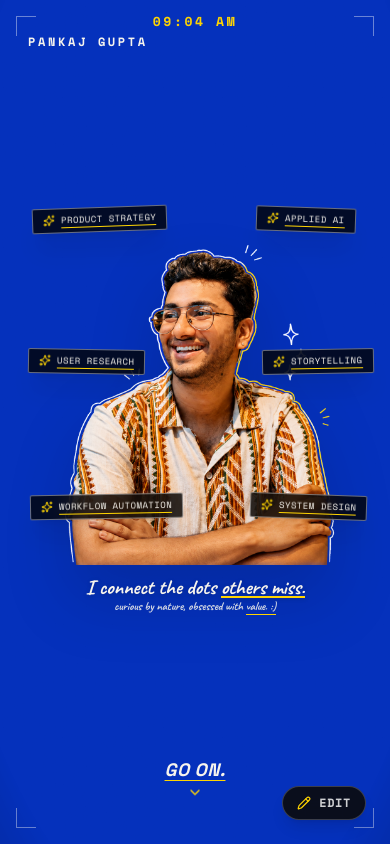
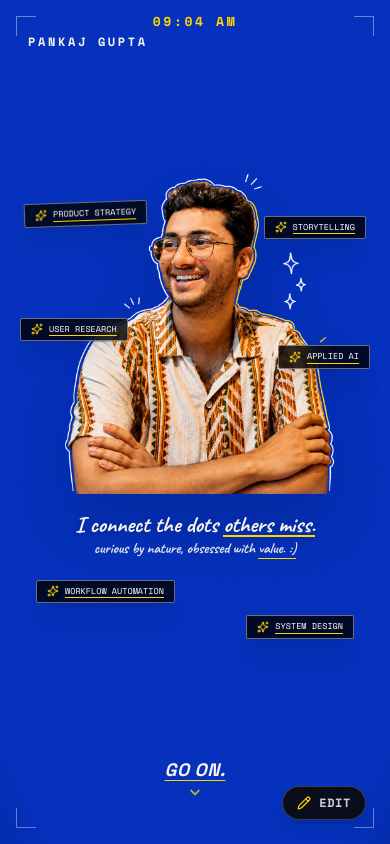
Before and after one commit to onalunchbreak/pankaj-gupta-portfolio, a Next.js app: page / in a window 390 px wide. Shown: the top 844 px of the page. Built offline with nearby package versions, Linux system fonts and the light colour scheme.

Commit message:
feat(responsive): implement fluid mobile hero architecture and optimize career metro spacing

```diff
--- a/package.json
+++ b/package.json
@@ -87,6 +87,7 @@
     "bun-types": "^1.3.4",
     "eslint": "^9",
     "eslint-config-next": "^16.1.1",
+    "puppeteer-core": "^25.7.0",
     "tailwindcss": "^4",
     "tw-animate-css": "^1.3.5",
     "typescript": "^5"
--- a/src/components/sections/best-work-metro.tsx
+++ b/src/components/sections/best-work-metro.tsx
@@ -659,11 +659,7 @@ export default function BestWorkMetro() {
         </div>
       ) : (
         /* ---- Mobile / reduced-motion: stacked station cards ---- */
-        <div className="mx-auto w-full max-w-[1200px] px-5 py-8 sm:px-8 sm:py-12 lg:px-12">
-          <div className="mb-8 flex items-baseline gap-3 border-b border-white/10 pb-3 font-mono text-[11px] uppercase tracking-widest text-[#A3A3A3]">
-            <span className="text-[#FFD400]">{"CAREER METRO"}</span>
-          </div>
-
+        <div className="mx-auto w-full max-w-[1200px] px-5 py-4 sm:px-8 sm:py-6 lg:px-12">
           <div className="grid grid-cols-1 gap-6 md:grid-cols-2">
             {METRO_STATIONS.map((station, i) => (
               <StackedStationCard
--- a/src/components/sections/hero.tsx
+++ b/src/components/sections/hero.tsx
@@ -100,8 +100,8 @@ const MOBILE_CANVAS_BASELINE: StudioNode[] = [
     id: "mob-tag-strategy",
     type: "tag",
     text: "PRODUCT STRATEGY",
-    x: 8,
-    y: 18,
+    x: 32,
+    y: 72,
     scale: 1,
     rotation: -2,
     fontSize: 9,
@@ -110,13 +110,13 @@ const MOBILE_CANVAS_BASELINE: StudioNode[] = [
     highlight: false,
   },
   {
-    id: "mob-tag-ai",
+    id: "mob-tag-storytelling",
     type: "tag",
-    text: "APPLIED AI",
-    x: 232,
-    y: 18,
+    text: "STORYTELLING",
+    x: 220,
+    y: 92,
     scale: 1,
-    rotation: 2,
+    rotation: 0,
     fontSize: 9,
     fontFamily: "mono",
     color: "#F7F4ED",
@@ -126,23 +126,23 @@ const MOBILE_CANVAS_BASELINE: StudioNode[] = [
     id: "mob-tag-research",
     type: "tag",
     text: "USER RESEARCH",
-    x: 4,
-    y: 160,
+    x: 10,
+    y: 215,
     scale: 1,
-    rotation: 1,
+    rotation: 0,
     fontSize: 9,
     fontFamily: "mono",
     color: "#F7F4ED",
     highlight: false,
   },
   {
-    id: "mob-tag-storytelling",
+    id: "mob-tag-ai",
     type: "tag",
-    text: "STORYTELLING",
-    x: 238,
-    y: 160,
+    text: "APPLIED AI",
+    x: 242,
+    y: 270,
     scale: 1,
-    rotation: -1,
+    rotation: 0,
     fontSize: 9,
     fontFamily: "mono",
     color: "#F7F4ED",
@@ -152,10 +152,10 @@ const MOBILE_CANVAS_BASELINE: StudioNode[] = [
     id: "mob-tag-automation",
     type: "tag",
     text: "WORKFLOW AUTOMATION",
-    x: 6,
-    y: 305,
+    x: 8,
+    y: 445,
     scale: 1,
-    rotation: -1,
+    rotation: 0,
     fontSize: 9,
     fontFamily: "mono",
     color: "#F7F4ED",
@@ -165,10 +165,10 @@ const MOBILE_CANVAS_BASELINE: StudioNode[] = [
     id: "mob-tag-system",
     type: "tag",
     text: "SYSTEM DESIGN",
-    x: 226,
-    y: 305,
+    x: 232,
+    y: 495,
     scale: 1,
-    rotation: 2,
+    rotation: 0,
     fontSize: 9,
     fontFamily: "mono",
     color: "#F7F4ED",
@@ -806,6 +806,8 @@ export default function Hero() {
         body: JSON.stringify({
           nodes,
           portrait: { scale, x: xOffset, y: yOffset },
+          mobileNodes,
+          mobilePortrait: { scale: mobileScale, x: mobileXOffset, y: mobileYOffset },
         }),
       });
 
@@ -1193,13 +1195,12 @@ export default function Hero() {
         </div>
 
         {/* ============================================================ */}
-        {/* MOBILE & TABLET VIEW (lg:hidden) — OPTICALLY CENTERED STAGE  */}
+        {/* MOBILE & TABLET VIEW (lg:hidden) — FULLY RESPONSIVE STAGE    */}
         {/* ============================================================ */}
-        <div className="relative z-10 flex w-full flex-col items-center justify-center lg:hidden my-auto py-1">
-
-          {/* 1. Optical Center Stage: 130% Scaled Portrait + Draggable Mobile Nodes */}
-          <div className="relative w-full max-w-[380px] sm:max-w-[480px] h-[380px] sm:h-[460px] flex items-center justify-center my-0.5">
-
+        <div className="relative z-10 flex w-full max-w-[400px] sm:max-w-[480px] flex-col items-center justify-between lg:hidden my-auto py-1">
+
+          {/* 1. Portrait Stage + 4 Framing Silhouette Tags */}
+          <div className="relative w-full h-[340px] sm:h-[400px] flex items-end justify-center my-0.5">
             {/* Centered Cutout Portrait with 130% Default Scale & Full Edit Support */}
             <motion.div
               onClick={(e) => {
@@ -1220,30 +1221,154 @@ export default function Hero() {
                 width={1000}
                 height={1200}
                 priority
-                className="h-full w-auto max-h-[380px] sm:max-h-[460px] object-contain object-bottom select-none pointer-events-none drop-shadow-2xl"
+                className="h-full w-auto max-h-[340px] sm:max-h-[400px] object-contain object-bottom select-none pointer-events-none drop-shadow-2xl"
               />
             </motion.div>
 
-            {/* Mobile Drag-and-Drop Nodes Layer */}
-            <div className="absolute inset-0 z-20 pointer-events-none">
-              {mobileNodes.map(renderMobileNode)}
-            </div>
+            {/* Tag 1: Upper Left (Product Strategy) */}
+            <motion.div
+              initial={{ opacity: 0, x: -8 }}
+              animate={{ opacity: 1, x: 0 }}
+              transition={{ delay: 0.25 }}
+              onClick={(e) => {
+                if (layoutMode && isDev) {
+                  e.stopPropagation();
+                  setSelectedId("mob-tag-strategy");
+                }
+              }}
+              className={`absolute top-[14%] left-1 sm:left-3 z-20 pointer-events-auto transition-all ${
+                selectedId === "mob-tag-strategy" && layoutMode && isDev ? "outline outline-2 outline-[#FFD400] rounded-xs" : ""
+              }`}
+            >
+              <span className="flex items-center gap-1.5 rounded-xs border border-white/40 bg-black/80 backdrop-blur-md px-2.5 py-1 font-mono text-[8.5px] sm:text-[10px] uppercase text-white shadow-xl -rotate-2">
+                <Sparkles className="h-3 w-3 text-[#FFD400] shrink-0" />
+                <span className="border-b border-[#FFD400] whitespace-nowrap">PRODUCT STRATEGY</span>
+              </span>
+            </motion.div>
+
+            {/* Tag 2: Upper Right (Storytelling) */}
+            <motion.div
+              initial={{ opacity: 0, x: 8 }}
+              animate={{ opacity: 1, x: 0 }}
+              transition={{ delay: 0.3 }}
+              onClick={(e) => {
+                if (layoutMode && isDev) {
+                  e.stopPropagation();
+                  setSelectedId("mob-tag-storytelling");
+                }
+              }}
+              className={`absolute top-[18%] right-1 sm:right-3 z-20 pointer-events-auto transition-all ${
+                selectedId === "mob-tag-storytelling" && layoutMode && isDev ? "outline outline-2 outline-[#FFD400] rounded-xs" : ""
+              }`}
+            >
+              <span className="flex items-center gap-1.5 rounded-xs border border-white/40 bg-black/80 backdrop-blur-md px-2.5 py-1 font-mono text-[8.5px] sm:text-[10px] uppercase text-white shadow-xl">
+                <Sparkles className="h-3 w-3 text-[#FFD400] shrink-0" />
+                <span className="border-b border-[#FFD400] whitespace-nowrap">STORYTELLING</span>
+              </span>
+            </motion.div>
+
+            {/* Tag 3: Mid Left (User Research) */}
+            <motion.div
+              initial={{ opacity: 0, x: -8 }}
+              animate={{ opacity: 1, x: 0 }}
+              transition={{ delay: 0.35 }}
+              onClick={(e) => {
+                if (layoutMode && isDev) {
+                  e.stopPropagation();
+                  setSelectedId("mob-tag-research");
+                }
+              }}
+              className={`absolute top-[48%] left-0 sm:left-2 z-20 pointer-events-auto transition-all ${
+                selectedId === "mob-tag-research" && layoutMode && isDev ? "outline outline-2 outline-[#FFD400] rounded-xs" : ""
+              }`}
+            >
+              <span className="flex items-center gap-1.5 rounded-xs border border-white/40 bg-black/80 backdrop-blur-md px-2.5 py-1 font-mono text-[8.5px] sm:text-[10px] uppercase text-white shadow-xl">
+                <Sparkles className="h-3 w-3 text-[#FFD400] shrink-0" />
+                <span className="border-b border-[#FFD400] whitespace-nowrap">USER RESEARCH</span>
+              </span>
+            </motion.div>
+
+            {/* Tag 4: Mid Right (Applied AI) */}
+            <motion.div
+              initial={{ opacity: 0, x: 8 }}
+              animate={{ opacity: 1, x: 0 }}
+              transition={{ delay: 0.4 }}
+              onClick={(e) => {
+                if (layoutMode && isDev) {
+                  e.stopPropagation();
+                  setSelectedId("mob-tag-ai");
+                }
+              }}
+              className={`absolute top-[56%] right-0 sm:right-2 z-20 pointer-events-auto transition-all ${
+                selectedId === "mob-tag-ai" && layoutMode && isDev ? "outline outline-2 outline-[#FFD400] rounded-xs" : ""
+              }`}
+            >
+              <span className="flex items-center gap-1.5 rounded-xs border border-white/40 bg-black/80 backdrop-blur-md px-2.5 py-1 font-mono text-[8.5px] sm:text-[10px] uppercase text-white shadow-xl">
+                <Sparkles className="h-3 w-3 text-[#FFD400] shrink-0" />
+                <span className="border-b border-[#FFD400] whitespace-nowrap">APPLIED AI</span>
+              </span>
+            </motion.div>
           </div>
 
-          {/* 2. Top Hook Headline Placed BELOW the Portrait on Mobile */}
+          {/* 2. Top Hook Headline Placed BELOW the Portrait with Increased Font Size & Breathing Gap */}
           <motion.div
             initial={{ opacity: 0, y: 8 }}
             animate={{ opacity: 1, y: 0 }}
             transition={{ delay: 0.2, duration: 0.6 }}
-            className="text-center z-20 px-3 mt-3 mb-1 max-w-sm"
+            className="text-center z-20 px-4 mt-5 sm:mt-7 mb-3 sm:mb-4 max-w-sm"
           >
-            <div className="hand-display text-[21px] sm:text-2xl text-[#F7F4ED] tracking-wide leading-tight drop-shadow-sm">
+            <div className="hand-display text-[23px] sm:text-[26px] text-[#F7F4ED] tracking-wide leading-tight drop-shadow-sm">
               I connect the dots <span className="relative inline-block border-b-2 border-[#FFD400]">others miss.</span>
             </div>
-            <div className="hand-display text-xs sm:text-sm text-[#F7F4ED]/85 tracking-wide mt-1">
+            <div className="hand-display text-[15px] sm:text-[17px] text-[#F7F4ED]/90 tracking-wide mt-1.5 leading-snug">
               curious by nature, obsessed with <span className="border-b border-[#FFD400]">value. :)</span>
             </div>
           </motion.div>
+
+          {/* 3. Lower Flanking Tags (Workflow Automation & System Design Shifted Further Down) */}
+          <div className="w-full flex flex-col gap-3 px-3 z-20 mt-3 sm:mt-4 mb-2 pointer-events-auto">
+            {/* Tag 5: Left (Workflow Automation) */}
+            <motion.div
+              initial={{ opacity: 0, x: -8 }}
+              animate={{ opacity: 1, x: 0 }}
+              transition={{ delay: 0.45 }}
+              onClick={(e) => {
+                if (layoutMode && isDev) {
+                  e.stopPropagation();
+                  setSelectedId("mob-tag-automation");
+                }
+              }}
+              className={`self-start ml-1 sm:ml-2 transition-all ${
+                selectedId === "mob-tag-automation" && layoutMode && isDev ? "outline outline-2 outline-[#FFD400] rounded-xs" : ""
+              }`}
+            >
+              <span className="flex items-center gap-1.5 rounded-xs border border-white/40 bg-black/80 backdrop-blur-md px-2.5 py-1 font-mono text-[8.5px] sm:text-[10px] uppercase text-white shadow-xl">
+                <Sparkles className="h-3 w-3 text-[#FFD400] shrink-0" />
+                <span className="border-b border-[#FFD400] whitespace-nowrap">WORKFLOW AUTOMATION</span>
+              </span>
+            </motion.div>
+
+            {/* Tag 6: Right (System Design) */}
+            <motion.div
+              initial={{ opacity: 0, x: 8 }}
+              animate={{ opacity: 1, x: 0 }}
+              transition={{ delay: 0.5 }}
+              onClick={(e) => {
+                if (layoutMode && isDev) {
+                  e.stopPropagation();
+                  setSelectedId("mob-tag-system");
+                }
+              }}
+              className={`self-end mr-1 sm:mr-2 transition-all ${
+                selectedId === "mob-tag-system" && layoutMode && isDev ? "outline outline-2 outline-[#FFD400] rounded-xs" : ""
+              }`}
+            >
+              <span className="flex items-center gap-1.5 rounded-xs border border-white/40 bg-black/80 backdrop-blur-md px-2.5 py-1 font-mono text-[8.5px] sm:text-[10px] uppercase text-white shadow-xl">
+                <Sparkles className="h-3 w-3 text-[#FFD400] shrink-0" />
+                <span className="border-b border-[#FFD400] whitespace-nowrap">SYSTEM DESIGN</span>
+              </span>
+            </motion.div>
+          </div>
         </div>
       </div>
 
```
Also changed, not shown: src/app/api/save-hero-layout/route.ts (+29 -8 lines), 1 other file (tests, documents, lock files or other folders).
